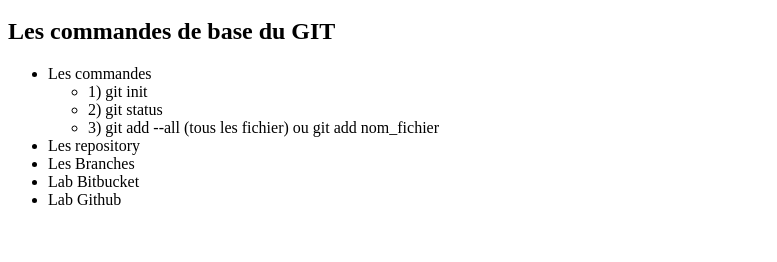
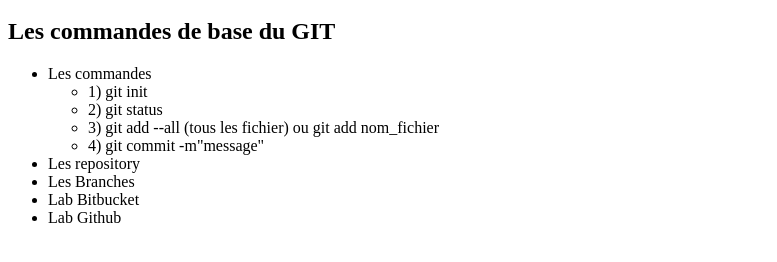
Before and after one commit to IMIOUSSAKA/Lab_GIT, a plain HTML site: page index.html in a window 1280 px wide. Shown: the part 48-310 px from the top of the page, without its empty margins (0-777 px from the left). Drawn offline with Linux system fonts and the light colour scheme.

Commit message:
mon deuxième commit

```diff
--- a/index.html
+++ b/index.html
@@ -15,6 +15,7 @@
             <li>1) git init</li>
             <li>2) git status</li>
             <li>3) git add --all (tous les fichier) ou git add nom_fichier</li>
+            <li>4) git commit -m"message"</li>
         </ul>
 
 
```
